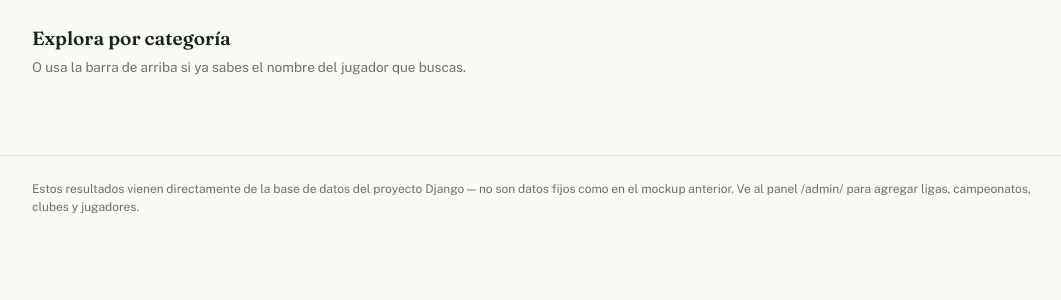
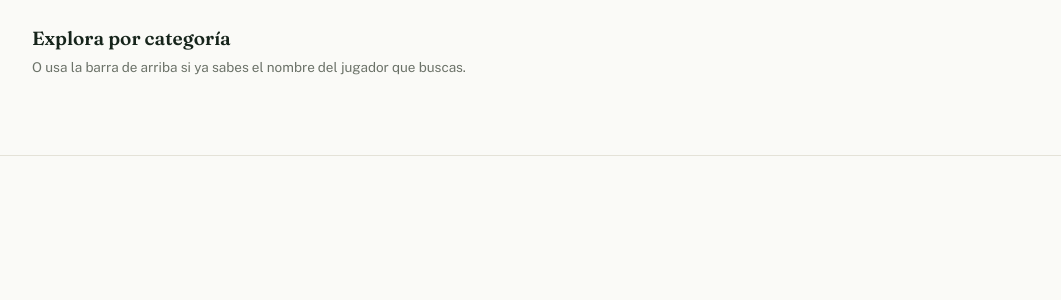
Before and after one commit to jeremyfer06-tech/semillero, a Django app: page /buscador/ in a window 1280 px wide. Shown: the part 428-728 px from the top of the page, without its empty margins (96-1157 px from the left). Run offline with Django 5.2, Linux system fonts and the light colour scheme; data that the repository does not hold is empty.

Commit message:
Borrar texto de Django

```diff
--- a/jugadores/templates/jugadores/buscador.html
+++ b/jugadores/templates/jugadores/buscador.html
@@ -176,8 +176,6 @@
 
 <footer>
   <div class="wrap">
-    Estos resultados vienen directamente de la base de datos del proyecto Django — no son datos fijos como en el mockup anterior. Ve al panel /admin/ para agregar ligas, campeonatos, clubes y jugadores.
-  </div>
 </footer>
 
 </body>
```
